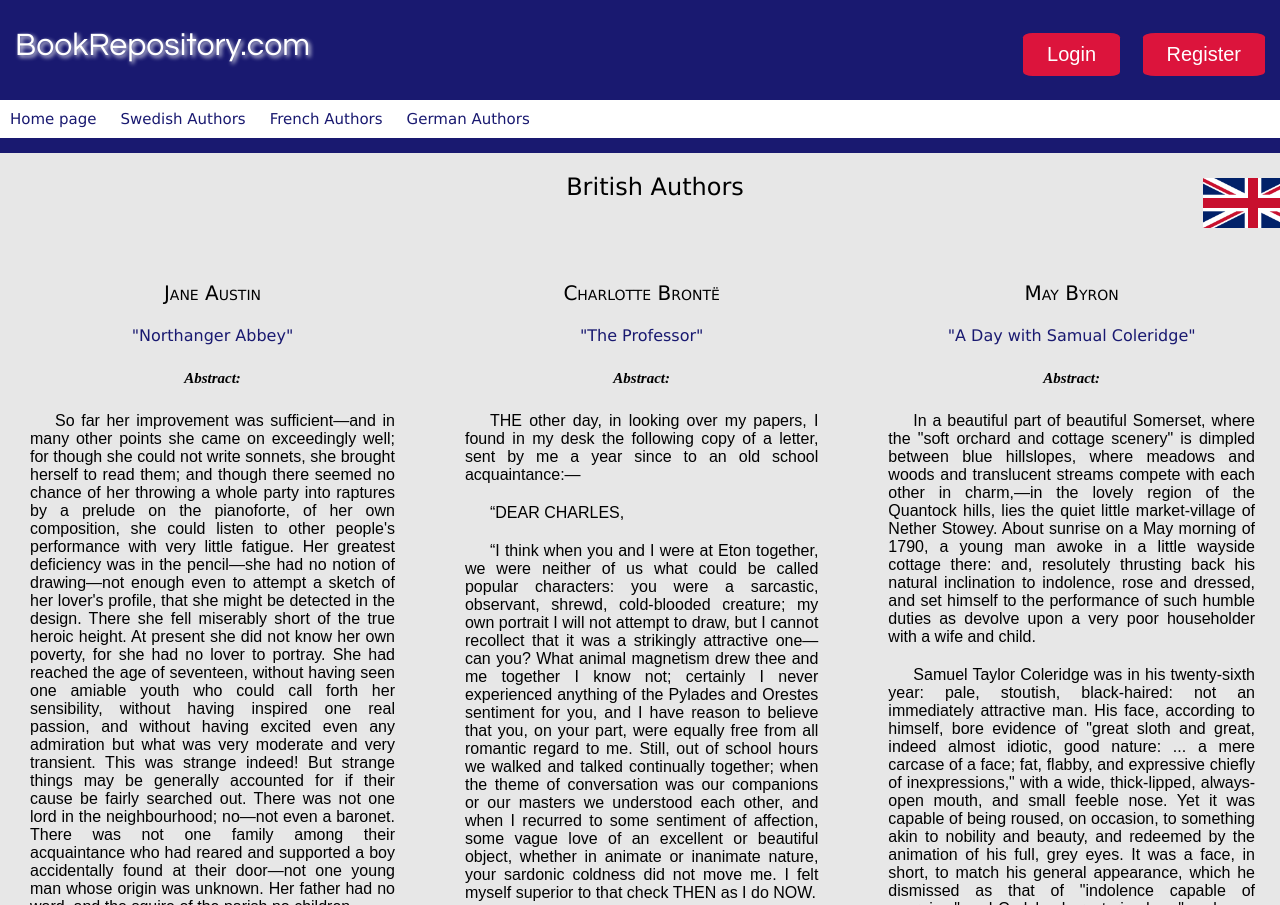
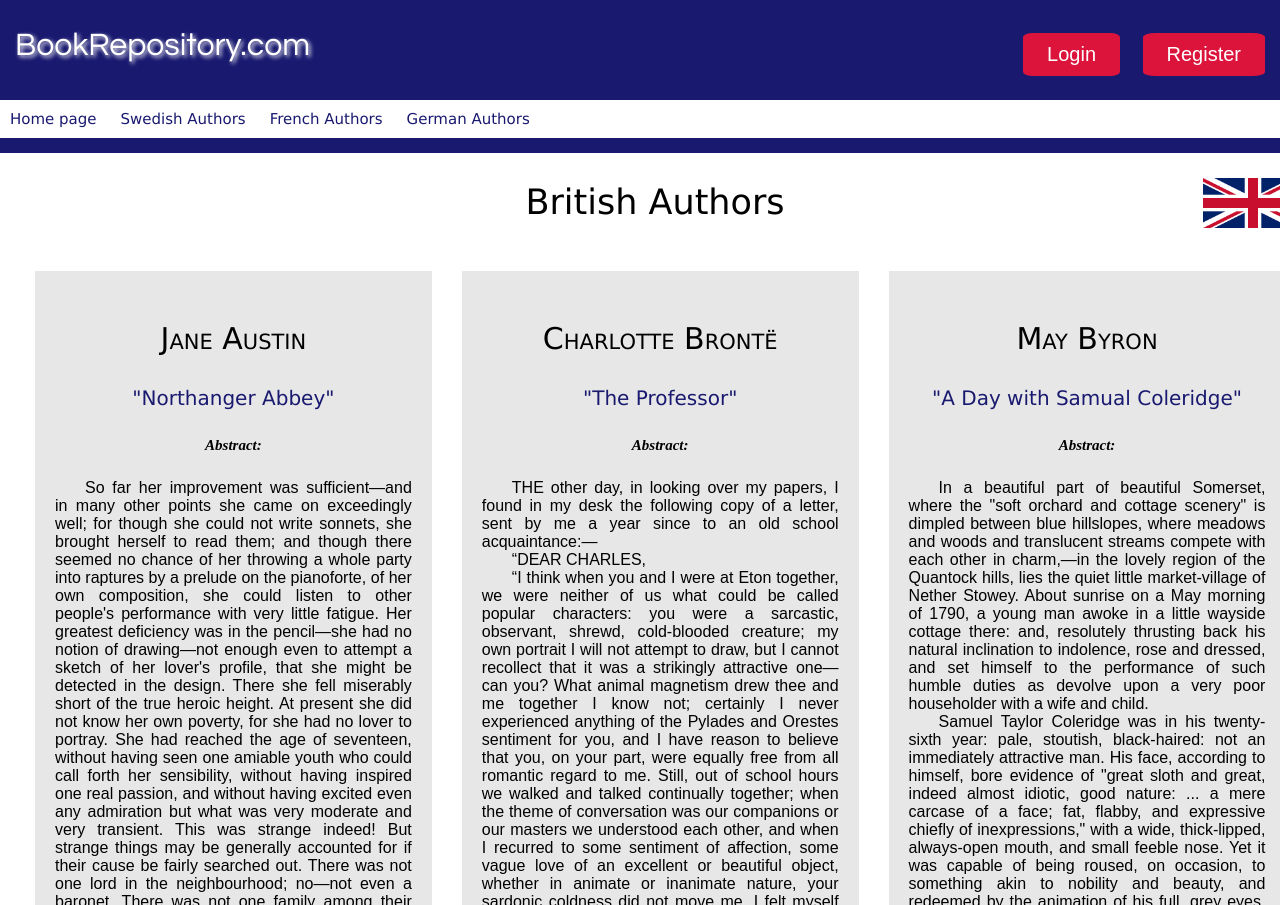
Before and after one commit to angie-hib/angie-hib.github.io-project1, a plain HTML site: page html/britain.html in a window 1280 px wide. Shown: the top 905 px of the page. Drawn offline with Linux system fonts and the light colour scheme.

Commit message:
Update britain.css

```diff
--- a/css/britain.css
+++ b/css/britain.css
@@ -1,13 +1,18 @@
-header {
+header { /*color*/
     background-color: midnightblue;
     }
 
-#logo {
+nav  { /*colour*/
+    border-bottom: 15px solid midnightblue;
+    background-color: white;
+}
+
+#logo { /*color*/
     color: white;
     text-shadow: 2px 2px 4px white;
 }
 
-#login, #register {
+input {
     color: white;
     background-color: crimson;
     border-radius: 10%;
@@ -15,45 +20,60 @@ header {
     padding: 10px 24px;
 }
 
-#login {
+a:link, a:visited { /*colour*/
+    color: midnightblue;
+}
+
+footer, footer a:link, footer a:visited { /*colour*/
+    background-color: midnightblue;
+    color:white;
+}
+
+/*ordinarily I would have used class selectors and handled everything below this comment in the global css file, but as we are not to change the global file when using the group css I have added them to each new css file*/
+
+#login { /*position to compensate for increased button size*/
     right: 160px;
 }
 
-nav {
-    border-bottom: 15px solid midnightblue;
+body { /*colour*/
     background-color: white;
 }
+section { /*width*/
+   width: 100%;
+}
 
-img {
+img { /*position and scaling*/
     position: absolute;
     left: 94%;
     object-fit: scale-down;
-    height: 100px;
-    width:  100px;
 }
 
-a:link, a:visited {
-    color: midnightblue;
-}
-
-section {
-    width: 100%;
-}
-
-h2, h3, h4, h5 {
+h2, h3, h4, h5 { /*alignment*/
     text-align: center;
 }
 
-p {
-    text-indent: 25px;
+h2 { /*font size*/
+    font-size: 35px;
 }
 
-.grid-container {
+h3.author { /*font size*/
+    font-size: 30px;
+}
+
+h4 { /*font size*/
+    font-size: 20px;
+}
+
+article p { /*indent added, white space between <p> elements removed*/
+    text-indent: 30px;
+    margin: 0em;
+}
+
+.grid-container { /*grid added for better aesthetic organisation of information on the page*/
     display: grid;
-    grid-template-columns: auto auto auto;
+    grid-template-columns: 32% 32% 32%;
     grid-gap: 30px;
     padding: 20px;
-    margin-left: -25px;
   }
 
 .grid-container > div {
@@ -61,8 +81,3 @@ p {
     text-align: justify;
     padding: 20px;
 }
-
-footer, footer a:link, footer a:visited {
-    background-color: midnightblue;
-    color:white;
-}
```
